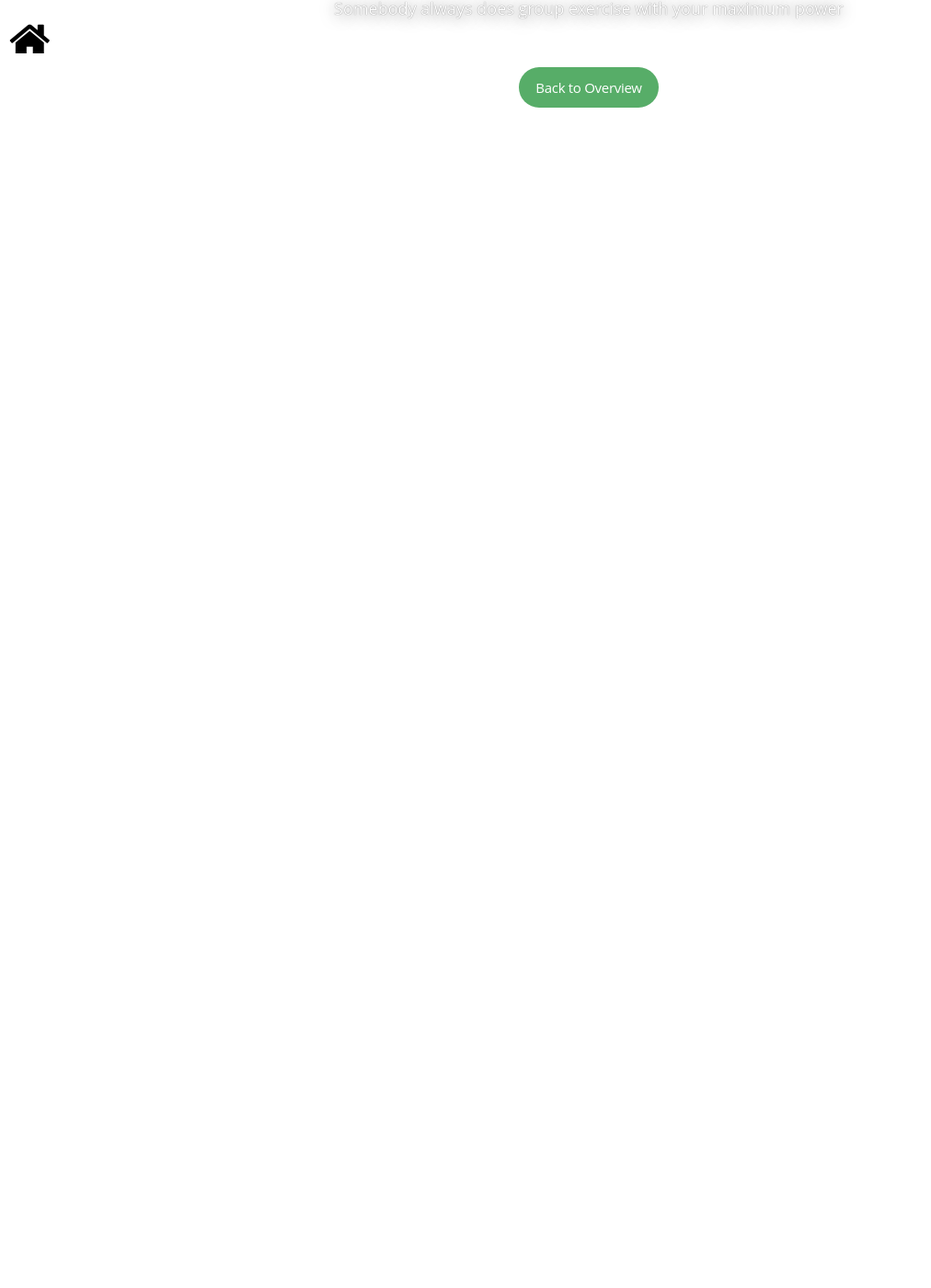
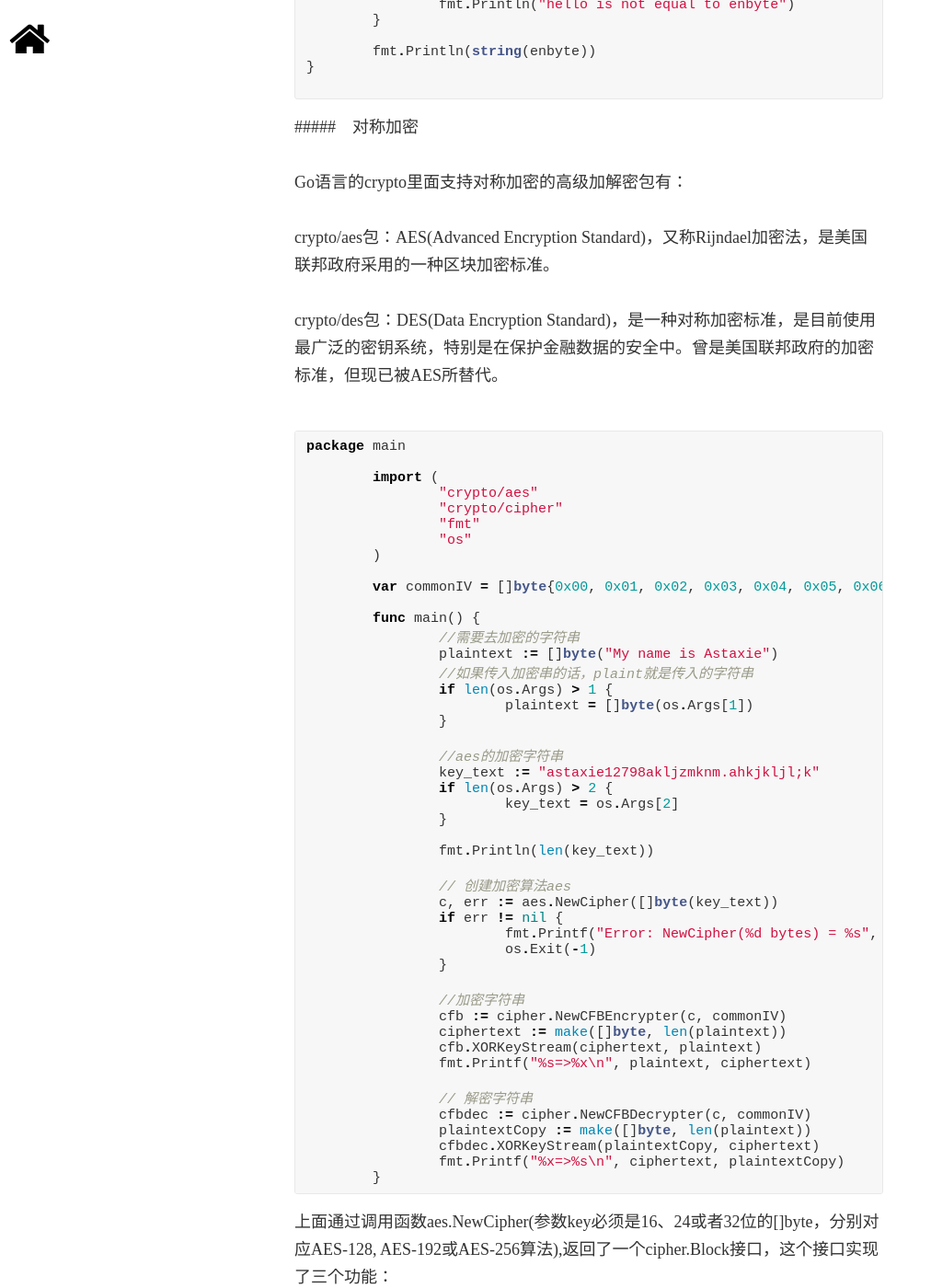
Before and after one commit to pathbox/pathbox.github.io, a Jekyll site: the page built from _posts/2017-05-22-web-safe.md, in a window 1280 px wide and 1400 px high, scrolled down 9406 px. Shown: the whole window at 92% size, without its empty margins (0-1012 px from the left). Built offline with Jekyll 4.4.1, drawn with Linux system fonts in a browser that asks for light colours; nearby versions of some CDN libraries; some web fonts are replaced; comment, search, counter and statistics services are not loaded; before the commit the page ends 9613 px from its top, so only the background shows below that; some of the changed text lies outside the part shown.

Commit message:
在Web application 中基本的安全防范小结 - 对称加密

````diff
--- a/_posts/2017-05-22-web-safe.md
+++ b/_posts/2017-05-22-web-safe.md
@@ -250,17 +250,122 @@ last :=fmt.Sprintf("%x", h.Sum(nil))
 dk := scrypt.Key([]byte("some password"), []byte(salt), 16384, 8, 1, 32)
 ```
 
+##### 加密和解密数据
+
+base64加密
+
+base64加密方法是一种简单的加密方法，例子:
+
+```go
+package main
+
+import (
+	"encoding/base64"
+	"fmt"
+)
+func base64Encode(src []byte) []byte{
+  return []byte(base64.StdEncoding.EncodeToString(src))
+}
+func base64Decode(src []byte) ([]byte, error) {
+	return base64.StdEncoding.DecodeString(string(src))
+}
+
+func main() {
+	// encode
+	hello := "你好，世界！ hello world"
+	debyte := base64Encode([]byte(hello))
+	fmt.Println(debyte)
+	// decode
+	enbyte, err := base64Decode(debyte)
+	if err != nil {
+		fmt.Println(err.Error())
+	}
+
+	if hello != string(enbyte) {
+		fmt.Println("hello is not equal to enbyte")
+	}
+
+	fmt.Println(string(enbyte))
+}
+
+```
+
+#####　对称加密
+
+Go语言的crypto里面支持对称加密的高级加解密包有：
+
+crypto/aes包：AES(Advanced Encryption Standard)，又称Rijndael加密法，是美国联邦政府采用的一种区块加密标准。
+
+crypto/des包：DES(Data Encryption Standard)，是一种对称加密标准，是目前使用最广泛的密钥系统，特别是在保护金融数据的安全中。曾是美国联邦政府的加密标准，但现已被AES所替代。
+
+```go
+package main
+
+	import (
+		"crypto/aes"
+		"crypto/cipher"
+		"fmt"
+		"os"
+	)
+
+	var commonIV = []byte{0x00, 0x01, 0x02, 0x03, 0x04, 0x05, 0x06, 0x07, 0x08, 0x09, 0x0a, 0x0b, 0x0c, 0x0d, 0x0e, 0x0f}
+
+	func main() {
+		//需要去加密的字符串
+		plaintext := []byte("My name is Astaxie")
+		//如果传入加密串的话，plaint就是传入的字符串
+		if len(os.Args) > 1 {
+			plaintext = []byte(os.Args[1])
+		}
+
+		//aes的加密字符串
+		key_text := "astaxie12798akljzmknm.ahkjkljl;k"
+		if len(os.Args) > 2 {
+			key_text = os.Args[2]
+		}
+
+		fmt.Println(len(key_text))
+
+		// 创建加密算法aes
+		c, err := aes.NewCipher([]byte(key_text))
+		if err != nil {
+			fmt.Printf("Error: NewCipher(%d bytes) = %s", len(key_text), err)
+			os.Exit(-1)
+		}
+
+		//加密字符串
+		cfb := cipher.NewCFBEncrypter(c, commonIV)
+		ciphertext := make([]byte, len(plaintext))
+		cfb.XORKeyStream(ciphertext, plaintext)
+		fmt.Printf("%s=>%x\n", plaintext, ciphertext)
+
+		// 解密字符串
+		cfbdec := cipher.NewCFBDecrypter(c, commonIV)
+		plaintextCopy := make([]byte, len(plaintext))
+		cfbdec.XORKeyStream(plaintextCopy, ciphertext)
+		fmt.Printf("%x=>%s\n", ciphertext, plaintextCopy)
+	}
+```
+
+上面通过调用函数aes.NewCipher(参数key必须是16、24或者32位的[]byte，分别对应AES-128, AES-192或AES-256算法),返回了一个cipher.Block接口，这个接口实现了三个功能：
+
+```go
+type Block interface {
+	// BlockSize returns the cipher's block size.
+	BlockSize() int
+
+	// Encrypt encrypts the first block in src into dst.
+	// Dst and src may point at the same memory.
+	Encrypt(dst, src []byte)
+
+	// Decrypt decrypts the first block in src into dst.
+	// Dst and src may point at the same memory.
+	Decrypt(dst, src []byte)
+}
+```
 
 
-
-
-
-
-
-
-
-
-
+在开发Web应用的时候可以根据需求采用不同的方式进行加解密，一般的应用可以采用base64算法，更加高级的话可以采用aes或者des算法。
 
 
 参考连接：　https://github.com/astaxie/build-web-application-with-golang
````
